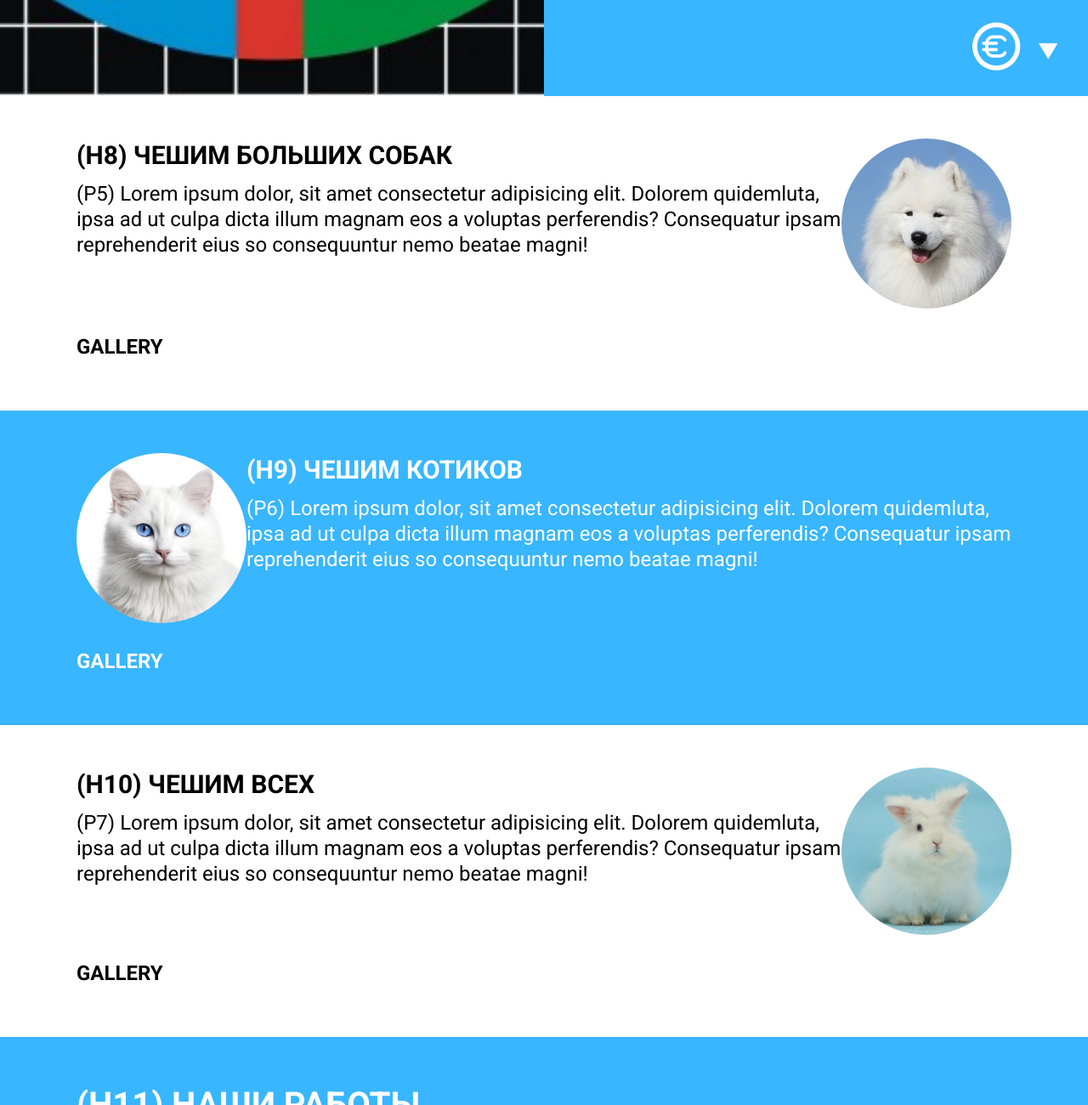
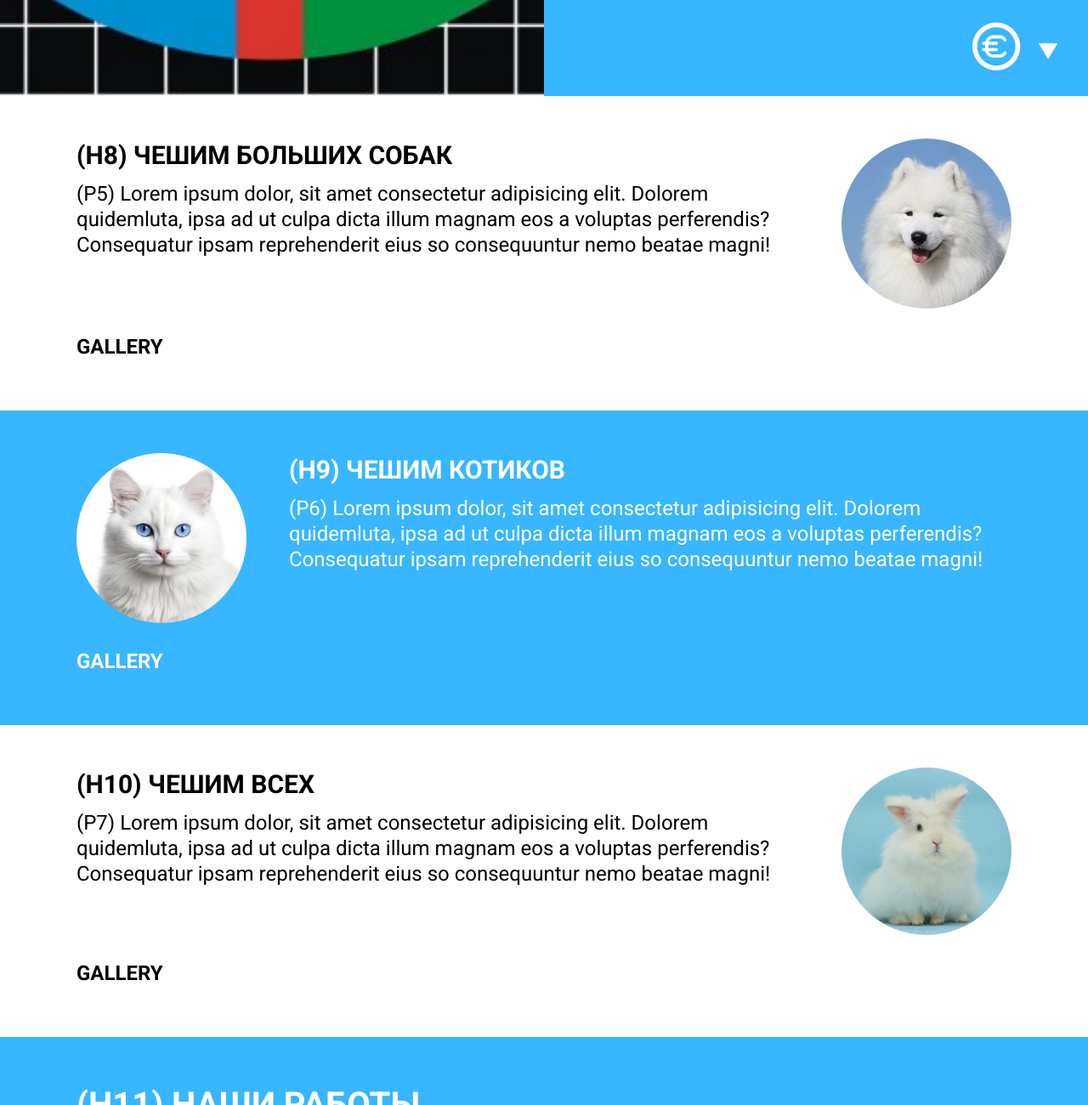
Before and after one commit to pikeyspace/portfolio, a plain HTML site: page dog/index.html in a window 1280 px wide. Shown: the part 2127-3427 px from the top of the page at 85% size. Drawn offline with Linux system fonts and the light colour scheme; files whose address does not match are found by name.

Commit message:
Update index.html

```diff
--- a/dog/index.html
+++ b/dog/index.html
@@ -144,9 +144,9 @@
                     <div class="slider-content-img-mob pb-30 center">
                         <img src="./images/big-dog.jpg" alt="Big dog">
                     </div>
-                    <div class="slider-content-text mb-30">
+                    <div class="slider-content-text mb-30 pr-50">
                         <h3 class="black">(H8) ЧЕШИМ БОЛЬШИХ СОБАК</h3>
-                        <p class="text black">(P5) Lorem ipsum dolor, sit amet consectetur adipisicing elit. Dolorem quidemluta,
+                        <p class="text black ">(P5) Lorem ipsum dolor, sit amet consectetur adipisicing elit. Dolorem quidemluta,
                             ipsa ad ut culpa dicta illum magnam
                             eos a voluptas perferendis? Consequatur ipsam reprehenderit eius so
                             consequuntur nemo beatae magni!</p>
@@ -179,9 +179,9 @@
                     <div class="slider-content-img-mob pb-30 center">
                         <img src="./images/white-cat.jpg" alt="Big dog">
                     </div>
-                    <div class="slider-content-text">
+                    <div class="slider-content-text pl-50">
                         <h3 class="white">(H9) чешим котиков</h3>
-                        <p class="text white">(P6) Lorem ipsum dolor, sit amet consectetur adipisicing elit. Dolorem quidemluta,
+                        <p class="text white ">(P6) Lorem ipsum dolor, sit amet consectetur adipisicing elit. Dolorem quidemluta,
                             ipsa ad ut culpa dicta illum magnam
                             eos a voluptas perferendis? Consequatur ipsam reprehenderit eius so
                             consequuntur nemo beatae magni!</p>
@@ -216,9 +216,9 @@
                         <img src="./images/white-rabbit.jpg" alt="Big dog">
                     </div>
 
-                    <div class="slider-content-text">
+                    <div class="slider-content-text pr-50">
                         <h3 class="black">(H10) чешим всех</h3>
-                        <p class="text black">(P7) Lorem ipsum dolor, sit amet consectetur adipisicing elit. Dolorem quidemluta,
+                        <p class="text black ">(P7) Lorem ipsum dolor, sit amet consectetur adipisicing elit. Dolorem quidemluta,
                             ipsa ad ut culpa dicta illum magnam
                             eos a voluptas perferendis? Consequatur ipsam reprehenderit eius so
                             consequuntur nemo beatae magni!</p>
```
